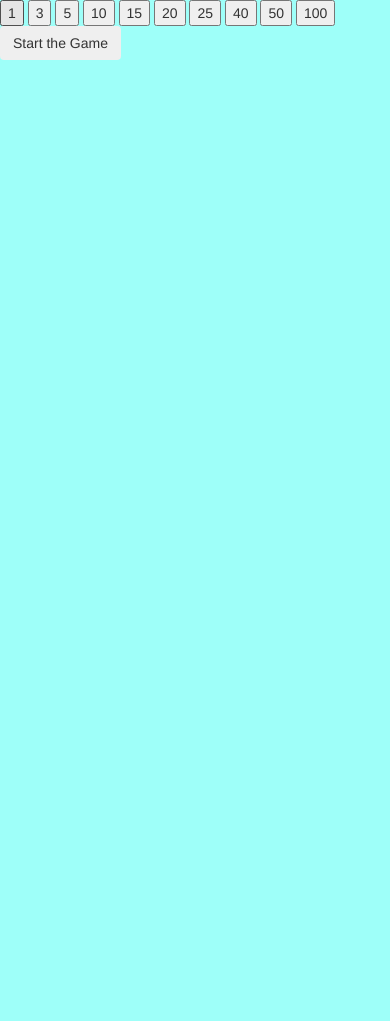
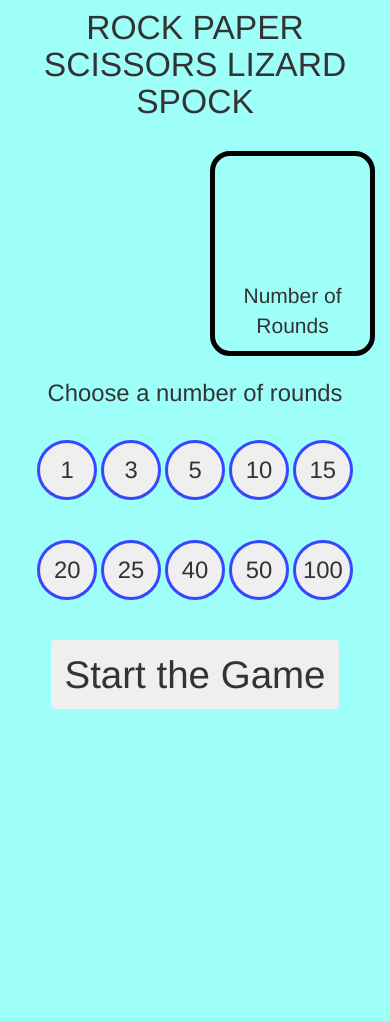
Before and after one commit to alex-B-Ly/RPS-game, a PHP site: page / in a window 390 px wide. Before the commit the page ends 60 px from the top, so only its background shows below. Run offline with PHP 8.4, Linux system fonts and the light colour scheme; some libraries are stand-ins or nearby versions.

Commit message:
Working out css on game start area. Will have to use media queries for this.

```diff
--- a/css/style.css
+++ b/css/style.css
@@ -6,11 +6,14 @@
 */
 html,
 body {
-  height: 100%;
-  width: 100%; }
+  height: 110%; }
 
 .h1, .h2, .h3, h1, h2, h3 {
   margin-top: 0; }
+
+.h1, h1 {
+  font-size: 2.4em;
+  margin-top: 10px; }
 
 /* GAME START AREA */
 .game-start-area,
@@ -21,6 +24,27 @@ body {
 
 .game-start-area {
   background: #9EFFF9; }
+
+.round-choose-info-area {
+  padding: 20px 0; }
+
+.rounds-display {
+  border: 5px solid black;
+  border-radius: 20px;
+  padding-top: 15px; }
+
+.rounds-display-number {
+  font-size: 5em;
+  visibility: hidden; }
+
+.rounds-display-title {
+  font-size: 1.5em; }
+
+.round-choose-title {
+  font-size: 1.7em; }
+
+.round-buttons-col {
+  padding: 20px 0; }
 
 /* GAME AREA */
 .game-area {
@@ -36,4 +60,21 @@ body {
   font-size: 2.5em;
   color: red; }
 
+.round-button,
+.start-button {
+  outline: none;
+  box-shadow: none; }
+
+.round-button {
+  border: 3px solid #3846FF;
+  font-size: 1.7em;
+  border-radius: 50%;
+  width: auto;
+  height: 60px;
+  width: 60px; }
+
+.start-button {
+  font-size: 2.75em;
+  margin: 20px 0; }
+
 /*# sourceMappingURL=style.css.map */
--- a/index.html
+++ b/index.html
@@ -12,18 +12,42 @@
 <body>
 
 	<div class="game-start-area">
+		<div class="container">
+			<div class="row text-center">
+				<h1>ROCK PAPER SCISSORS LIZARD SPOCK</h1>
+			</div>
+			<div class="row round-choose-info-area">
+				<div class="col-xs-6"></div>
+				<div class="col-xs-6">
+					<div class="rounds-display text-center">
+						<p class="rounds-display-number">0</p>
+						<p class="rounds-display-title">Number of Rounds</p>
+					</div>
+				</div>
+			</div>
+			<div class="row round-choose-area text-center">
+				<div class="col-xs-12">
+					<p class="round-choose-title">Choose a number of rounds</p>
+				</div>
+				<div class="col-xs-12 round-buttons-col">
 					<button class="round-button" data-rounds="1">1</button>
 					<button class="round-button" data-rounds="3">3</button>
 					<button class="round-button" data-rounds="5">5</button>
 					<button class="round-button" data-rounds="10">10</button>
 					<button class="round-button" data-rounds="15">15</button>
+				</div>
+				<div class="col-xs-12 round-buttons-col">
 					<button class="round-button" data-rounds="20">20</button>
 					<button class="round-button" data-rounds="25">25</button>
 					<button class="round-button" data-rounds="40">40</button>
 					<button class="round-button" data-rounds="50">50</button>
 					<button class="round-button" data-rounds="100">100</button>
-
+				</div>
+				<div class="col-xs-12">
 					<button class="btn start-button">Start the Game</button>
+				</div>
+			</div>
+		</div>
 	</div>
 
 	<div class="game-area">
--- a/js/functionality.js
+++ b/js/functionality.js
@@ -70,7 +70,7 @@ $(document).ready(function() {
 	// ROUND CHOOSE FUNCTION
 	function roundChoose(){
 		rounds = parseInt($(this).attr('data-rounds'));
-		console.log(rounds);
+		$('.rounds-display-number').html(rounds).css('visibility', 'visible');
 	}
 
 	// GAME START FUNCTION
--- a/scss/base/_base.scss
+++ b/scss/base/_base.scss
@@ -1,10 +1,14 @@
 // BASE
 html,
 body{
-	height: 100%;
-	width: 100%;
+	height: 110%;
 }
 
 .h1, .h2, .h3, h1, h2, h3{
 	margin-top: 0;
 }
+
+.h1, h1{
+	font-size: 2.4em;
+	margin-top: 10px;
+}
--- a/scss/base/_mixins.scss
+++ b/scss/base/_mixins.scss
@@ -1 +1,21 @@
 // MIXINS
+
+@mixin solid-border($position, $size, $color){
+	@if $position == 'all' {
+		border: $size solid $color;
+	} @else if $position == 'top' {
+		border-top: $size solid $color;
+	} @else if $position == 'right' {
+		border-right: $size solid $color;
+	} @else if $position == 'bottom' {
+		border-bottom: $size solid $color;
+	} @else if $position == 'left' {
+		border-left: $size solid $color;
+	} @else if $position == 'top-bottom' {
+		border-top: $size solid $color;
+		border-bottom: $size solid $color;
+	} @else if $position == 'left-right' {
+		border-left: $size solid $color;
+		border-right: $size solid $color;
+	}
+}
--- /dev/null
+++ b/scss/modules/_buttons.scss
@@ -0,0 +1,20 @@
+// BUTTONS
+.round-button,
+.start-button{
+	outline: none;
+	box-shadow: none;
+}
+
+.round-button{
+	@include solid-border('all', 3px, #3846FF);
+	font-size: 1.7em;
+	border-radius: 50%;
+	width: auto;
+	height: 60px;
+	width: 60px;
+}
+
+.start-button{
+	font-size: 2.75em;
+	margin: 20px 0;
+}
--- a/scss/modules/_sections.scss
+++ b/scss/modules/_sections.scss
@@ -10,6 +10,33 @@
 
 .game-start-area{
 	background: $game-start-back;
+}
+
+.round-choose-info-area{
+	padding: 20px 0;
+}
+
+.rounds-display{
+	@include solid-border('all', 5px, black);
+	border-radius: 20px;
+	padding-top: 15px;
+}
+
+.rounds-display-number{
+	font-size: 5em;
+	visibility: hidden;
+}
+
+.rounds-display-title{
+	font-size: 1.5em;
+}
+
+.round-choose-title{
+	font-size: 1.7em;
+}
+
+.round-buttons-col{
+	padding: 20px 0;
 }
 
 /* GAME AREA */
--- a/scss/style.scss
+++ b/scss/style.scss
@@ -12,3 +12,4 @@
 
 // MODULES
 @import 'modules/_sections.scss';
+@import 'modules/_buttons.scss';
```
Also changed, not shown: 1 other file. Lines whose indentation alone changed are shown as unchanged.
